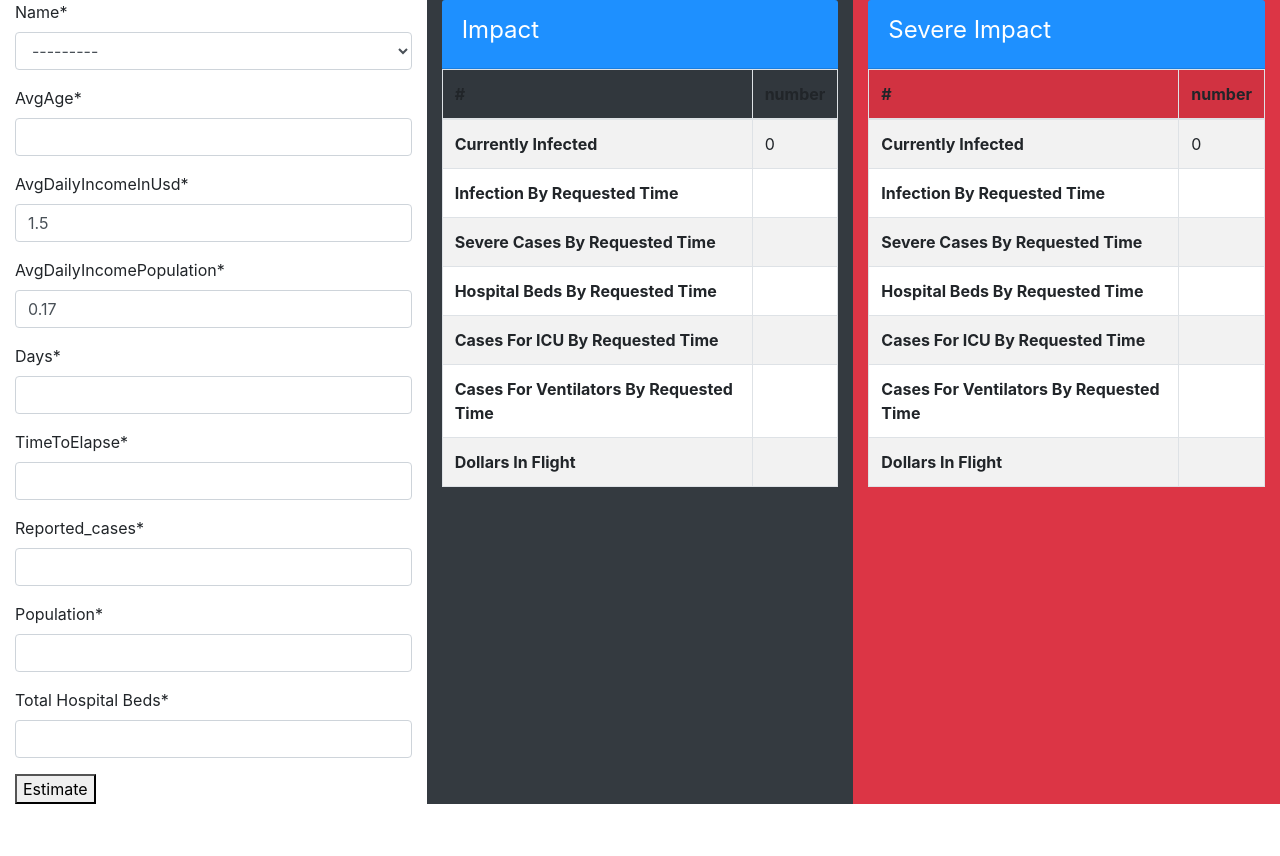
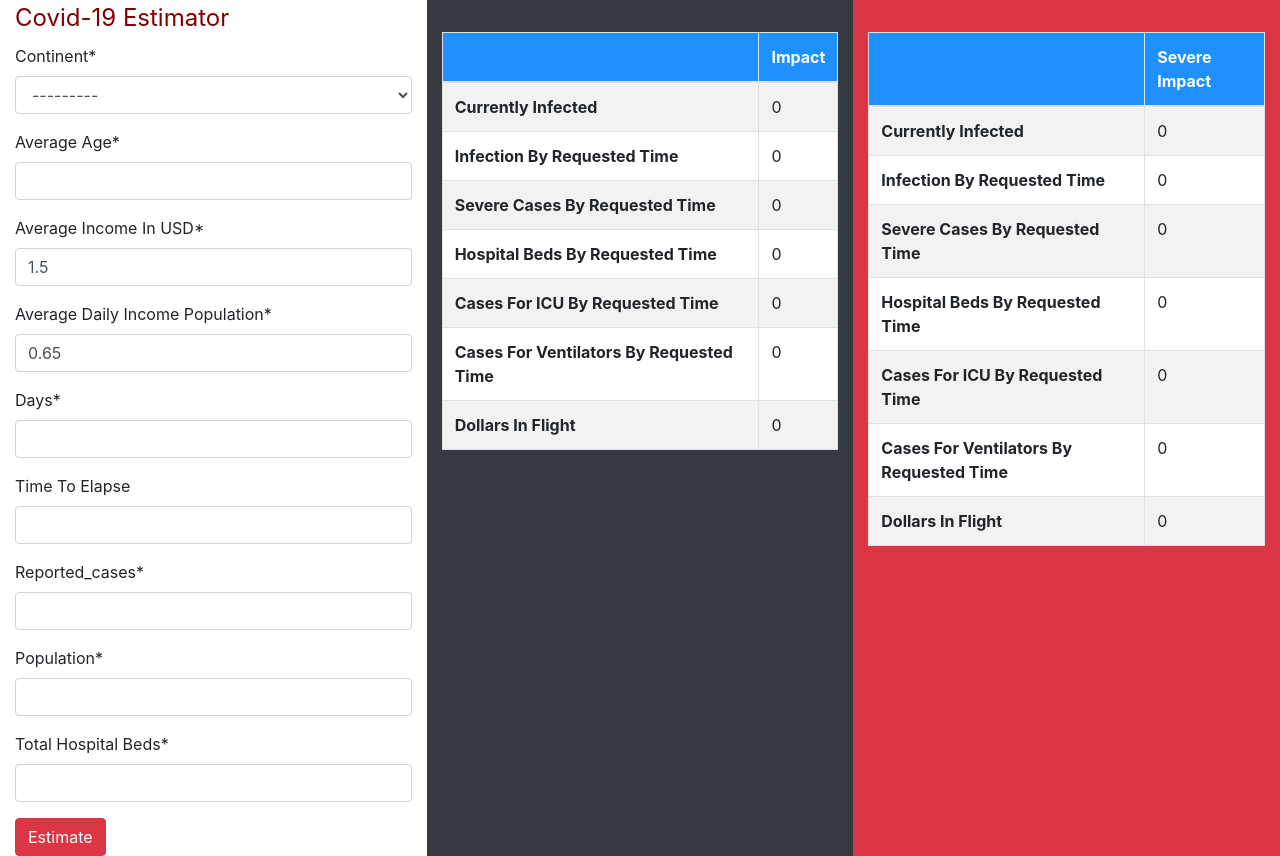
Before and after one commit to qinyanjuidavid/Covid19-Estimator, a Django app: page / in a window 1280 px wide. Before the commit the page ends 804 px from the top, so only its background shows below. Run offline with Django 3.2, Linux system fonts and the light colour scheme; some libraries are stand-ins or nearby versions.

Commit message:
On branch master

```diff
--- a/Estimator/myapp/admin.py
+++ b/Estimator/myapp/admin.py
@@ -1,5 +1,6 @@
 from django.contrib import admin
-from myapp.models import Covid19
+from myapp.models import Covid19,Impact,SevereImpact
 
-
+admin.site.register(Impact)
+admin.site.register(SevereImpact)
 admin.site.register(Covid19)
--- a/Estimator/myapp/models.py
+++ b/Estimator/myapp/models.py
@@ -10,15 +10,39 @@ class Covid19(models.Model):
     ('North America','North America'),
     ('South America','South America'),
     )
-    name=models.CharField(max_length=15,choices=continent)
-    avgAge=models.IntegerField()
-    avgDailyIncomeInUsd=models.FloatField(default=1.5)
-    avgDailyIncomePopulation=models.FloatField(default=0.17)
-    period=models.IntegerField(verbose_name="days")
-    timeToElapse=models.IntegerField()
-    reportedCases=models.IntegerField(verbose_name="reported_cases")
-    population=models.IntegerField(verbose_name='Population')
-    totalHospitalBeds=models.IntegerField(verbose_name="Total Hospital Beds")
+    name=models.CharField(max_length=15,choices=continent,verbose_name="Continent",unique=True)
+    avgAge=models.FloatField(verbose_name="Average Age")
+    avgDailyIncomeInUsd=models.FloatField(verbose_name="Average Income In USD",default=1.5)
+    avgDailyIncomePopulation=models.FloatField(verbose_name="Average Daily Income Population",default=0.65)
+    period=models.FloatField(verbose_name="days")
+    timeToElapse=models.FloatField(verbose_name="Time To Elapse",blank=True,null=True)
+    reportedCases=models.FloatField(verbose_name="reported_cases")
+    population=models.FloatField(verbose_name='Population')
+    totalHospitalBeds=models.FloatField(verbose_name="Total Hospital Beds")
 
     def __str__(self):
         return self.name
+class Impact(models.Model):
+    name=models.CharField(max_length=15,unique=True)
+    currentlyInfected=models.FloatField(verbose_name="Currently Infected")
+    InfectionByRequestedTime=models.FloatField(verbose_name="Infections By Requested Time")
+    severeCasesByRequestedTime_impact=models.FloatField(verbose_name="Severe Cases By Requested Time")
+    hospitalBedsByRequestedTime_impact=models.FloatField(verbose_name="Hospital Beds")
+    casesForICUByRequestedTime_impact=models.FloatField(verbose_name='Cases For ICU')
+    casesForVentilatorsByRequestedTime_impact=models.FloatField(verbose_name="Cases For Ventilators")
+    dollarsInFlight_impact=models.FloatField(verbose_name="Dollars In Flight")
+
+    def __str__(self):
+        return self.name
+class SevereImpact(models.Model):
+    name=models.CharField(max_length=15,verbose_name="Continent")
+    currentlyInfectedsevere=models.FloatField(verbose_name="Currently Infected")
+    InfectionByRequestedTimeSevere=models.FloatField(verbose_name="Infections By Requested Time")
+    severeCasesByRequestedTime_severe=models.FloatField(verbose_name="Severe Cases By Requested Time")
+    hospitalBedsByRequestedTime_severe=models.FloatField(verbose_name="Hospital Beds")
+    casesForICUByRequestedTime_severe=models.FloatField(verbose_name="Cases For ICU")
+    casesForVentilatorsByRequestedTime_severe=models.FloatField(verbose_name="Cases For Ventilators")
+    dollarsInFlight_severe=models.FloatField(verbose_name="Dollars In Flight")
+
+    def __str__(self):
+        return self.name
--- a/Estimator/myapp/templates/myapp/home.html
+++ b/Estimator/myapp/templates/myapp/home.html
@@ -4,52 +4,51 @@
 <div class="container-fluid">
 <div class="row">
 <div class="col-sm-4">
+  <legend style=color:maroon;>Covid-19 Estimator</legend>
   <form method="POST" action="" enctype="multipart/form-data">
     {%csrf_token%}
     {{form|crispy}}
-    <button>Estimate</button>
+    <button class="btn btn-danger text-white">Estimate</button>
   </form>
 
   </div>
 
   <div class="col-sm-4 bg-dark">
-    <div class="card-header" style=background-color:dodgerblue;>
-      <legend class="text-white">Impact</legend>
-      </div>
-    <table class="table table-striped table-bordered">
+    <table class="table table-striped table-bordered" style=margin-top:2rem;>
       <theader>
-        <th>#</th>
-        <th>number</th>
+        <tr class="text-white" style=background-color:dodgerblue;>
+        <th>{{name}}</th>
+        <th>Impact</th>
+        <tr>
       </theader>
         <tbody class="bg-white">
           <tr><th>Currently Infected</th> <td>{{currentlyInfected}}</td></tr>
-          <tr><th>Infection By Requested Time</th><td></td></tr>
-          <tr><th>Severe Cases By Requested Time</th><td></td></tr>
-          <tr><th>Hospital Beds By Requested Time</th><td></td></tr>
-          <tr><th>Cases For ICU By Requested Time</th><td></td></tr>
-          <tr><th>Cases For Ventilators By Requested Time</th><td></td></tr>
-          <tr><th>Dollars In Flight</th><td></td></tr>
+          <tr><th>Infection By Requested Time</th><td>{{InfectionByRequestedTime}}</td></tr>
+          <tr><th>Severe Cases By Requested Time</th><td>{{severeCasesByRequestedTime_impact}}</td></tr>
+          <tr><th>Hospital Beds By Requested Time</th><td>{{hospitalBedsByRequestedTime_impact}}</td></tr>
+          <tr><th>Cases For ICU By Requested Time</th><td>{{casesForICUByRequestedTime_impact}}</td></tr>
+          <tr><th>Cases For Ventilators By Requested Time</th><td>{{casesForVentilatorsByRequestedTime_impact}}</td></tr>
+          <tr><th>Dollars In Flight</th><td>{{dollarsInFlight_impact}}</td></tr>
           </tbody>
       </table>
     </div>
 
     <div class="col-sm-4 bg-danger">
-      <div class="card-header" style=background-color:dodgerblue;>
-        <legend class="text-white">Severe Impact</legend>
-        </div>
-        <table class="table table-striped table-bordered">
+        <table class="table table-striped table-bordered" style=margin-top:2rem;>
           <theader>
-            <th>#</th>
-            <th>number</th>
+            <tr class="text-white" style=background-color:dodgerblue;>
+            <th>{{name}}</th>
+            <th>Severe Impact</th>
+            </tr>
           </theader>
             <tbody class="bg-white">
               <tr><th>Currently Infected</th> <td>{{currentlyInfectedsevere}}</td></tr>
-              <tr><th>Infection By Requested Time</th><td></td></tr>
-              <tr><th>Severe Cases By Requested Time</th><td></td></tr>
-              <tr><th>Hospital Beds By Requested Time</th><td></td></tr>
-              <tr><th>Cases For ICU By Requested Time</th><td></td></tr>
-              <tr><th>Cases For Ventilators By Requested Time</th><td></td></tr>
-              <tr><th>Dollars In Flight</th><td></td></tr>
+              <tr><th>Infection By Requested Time</th><td>{{InfectionByRequestedTimeSevere}}</td></tr>
+              <tr><th>Severe Cases By Requested Time</th><td>{{severeCasesByRequestedTime_severe}}</td></tr>
+              <tr><th>Hospital Beds By Requested Time</th><td>{{hospitalBedsByRequestedTime_severe}}</td></tr>
+              <tr><th>Cases For ICU By Requested Time</th><td>{{casesForICUByRequestedTime_severe}}</td></tr>
+              <tr><th>Cases For Ventilators By Requested Time</th><td>{{casesForVentilatorsByRequestedTime_severe}}</td></tr>
+              <tr><th>Dollars In Flight</th><td>{{dollarsInFlight_severe}}</td></tr>
               </tbody>
           </table>
 
--- a/Estimator/myapp/views.py
+++ b/Estimator/myapp/views.py
@@ -1,6 +1,7 @@
 from django.shortcuts import render
 from django.http import HttpResponse,HttpResponseRedirect
 from myapp.forms import Covid19Form
+from myapp.models import Impact,SevereImpact
 
 
 def Home(request):
@@ -18,6 +19,7 @@ def Home(request):
     casesForICUByRequestedTime_severe=0
     dollarsInFlight_impact=0
     dollarsInFlight_severe=0
+    name=" "
     if request.method=="POST":
         form=Covid19Form(request.POST or None,request.FILES or None)
         if form.is_valid():
@@ -31,6 +33,7 @@ def Home(request):
             population=form.cleaned_data['population']
             totalHospitalBeds=form.cleaned_data['totalHospitalBeds']
             #challenge 1
+            name=name
             currentlyInfected=reportedCases*10
             currentlyInfectedsevere=reportedCases*50
             time=period/3
@@ -51,12 +54,37 @@ def Home(request):
             dollarsInFlight_impact=round(dollarsInFlight_impact,2)
             dollarsInFlight_severe=InfectionByRequestedTimeSevere*avgDailyIncomeInUsd*avgDailyIncomePopulation*30
             dollarsInFlight_severe=round(dollarsInFlight_severe,2)
+            #*************saving infor
+            impact=Impact(
+            name=name,
+            currentlyInfected=currentlyInfected,
+            InfectionByRequestedTime=InfectionByRequestedTime,
+            severeCasesByRequestedTime_impact=severeCasesByRequestedTime_impact,
+            hospitalBedsByRequestedTime_impact=hospitalBedsByRequestedTime_impact,
+            casesForICUByRequestedTime_impact=casesForICUByRequestedTime_impact,
+            casesForVentilatorsByRequestedTime_impact=casesForVentilatorsByRequestedTime_impact,
+            dollarsInFlight_impact=dollarsInFlight_impact
+            )
 
+            severeimpact=SevereImpact(
+            name=name,
+            currentlyInfectedsevere=currentlyInfectedsevere,
+            InfectionByRequestedTimeSevere=InfectionByRequestedTimeSevere,
+            severeCasesByRequestedTime_severe=severeCasesByRequestedTime_severe,
+            hospitalBedsByRequestedTime_severe=hospitalBedsByRequestedTime_severe,
+            casesForICUByRequestedTime_severe=casesForICUByRequestedTime_severe,
+            casesForVentilatorsByRequestedTime_severe=casesForVentilatorsByRequestedTime_severe,
+            dollarsInFlight_severe=dollarsInFlight_severe
+            )
+            form.save()
+            severeimpact.save()
+            impact.save()
     else:
         form=Covid19Form()
 
     context={
     'form':form,
+    'name':name,
     'currentlyInfected':currentlyInfected,
     'currentlyInfectedsevere':currentlyInfectedsevere,
     'InfectionByRequestedTime':InfectionByRequestedTime,
```
Also changed, not shown: Estimator/db.sqlite3, Estimator/myapp/migrations/0001_initial.py, Estimator/myapp/migrations/0002_auto_20200416_1151.py (deleted), Estimator/myapp/migrations/0002_auto_20200416_1339.py (added), Estimator/myapp/migrations/0003_auto_20200416_1346.py (added).
